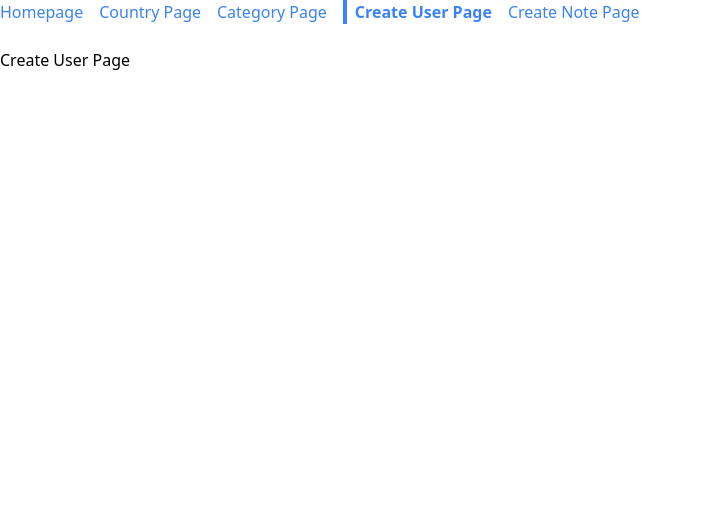
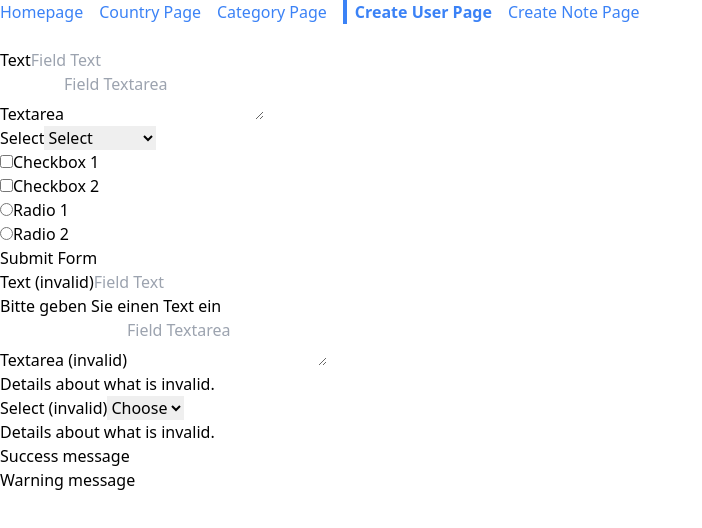
Before and after one commit to RyanThen/Travel-Notes, a React (Create React App) app in the folder frontend/: page /create-user in a window 1280 px wide. Shown: the top 528 px of the page, without its empty margins (0-702 px from the left). Built offline with nearby package versions, Linux system fonts and the light colour scheme; no server answers.

Commit message:
db query update, start user form

```diff
--- a/frontend/src/index.css
+++ b/frontend/src/index.css
@@ -6,5 +6,5 @@
 .world-map-graphic path { fill: #F8F8F8; stroke: grey; cursor: pointer; transition: fill 150ms; }
 .world-map-graphic path:hover { fill: lightgrey; transition: fill 150ms; }
 
-.accordion-open { grid-template-rows: 0fr; }
-.accordion-close { grid-template-rows: 1fr; }
+.accordion-close { grid-template-rows: 0fr; }
+.accordion-open { grid-template-rows: 1fr; }
--- a/frontend/src/pages/CountryPage.js
+++ b/frontend/src/pages/CountryPage.js
@@ -7,8 +7,10 @@ import Accordion from '../components/Accordion';
 function CountryPage() {
   const { activeCountry, categoryList } = useContext(TravelNotesContext);
 
+  // Next Step:  query the database and grab all travel notes related to each accordion title so I can add it to the accordion content (children)
+
   const renderedCategoryList = categoryList.map((category, index) => {
-    return <Accordion title={category.category_name} className="my-3">Content Here</Accordion>
+    return <Accordion title={category.category_name} key={index} className="my-3">Content Here</Accordion>
   });
 
   console.log(categoryList);
--- a/frontend/src/pages/CreateUserPage.js
+++ b/frontend/src/pages/CreateUserPage.js
@@ -1,7 +1,74 @@
 function CreateUserPage() {
   return (
     <div>
-      Create User Page
+      <form>
+        <div class='fieldset'>
+          <label for='text1'>Text</label>
+          <input type='text' id='text1' placeholder='Field Text'/>
+        </div>
+        <div class='fieldset'>
+          <label for='textarea1'>Textarea</label>
+          <textarea id='textarea1' placeholder='Field Textarea'></textarea>
+        </div>
+        <div class='fieldset'>
+          <label for='select1'>Select</label>
+          <select id='select1' placeholder='Field Textarea'>
+            <option value=''>Select</option>
+            <option value='Select One'>Select One</option>
+            <option value='Select Two'>Select Two</option>
+            <option value='Select Three'>Select Three</option>
+            <option value='Select Four'>Select Four</option>
+          </select>
+        </div>
+        <div class='fieldset'>
+          <div class='checkbox_block'>
+            <input type='checkbox' id='checkbox1'/>
+            <label for='checkbox1'>Checkbox 1</label>
+          </div>
+          <div class='checkbox_block'>
+            <input type='checkbox' id='checkbox2'/>
+            <label for='checkbox2'>Checkbox 2</label>
+          </div>
+        </div>
+        <div class='fieldset'>
+          <div class='radio_block'>
+            <input type='radio' name='radio1' id='radio1'/>
+            <label for='radio1'>Radio 1</label>
+          </div>
+          <div class='radio_block'>
+            <input type='radio' name='radio1' id='radio2'/>
+            <label for='radio2'>Radio 2</label>
+          </div>
+        </div>
+        <div class='fieldset'>
+          <button type='submit'>Submit Form</button>
+        </div>
+      </form>
+      <form>
+        <div class='fieldset is-invalid'>
+          <label for='text2'>Text (invalid)</label>
+          <input type='text' id='text2' placeholder='Field Text'/>
+          <div class='message-invalid'>Bitte geben Sie einen Text ein</div>
+        </div>
+        <div class='fieldset is-invalid'>
+          <label for='textarea2'>Textarea (invalid)</label>
+          <textarea id='textarea2' placeholder='Field Textarea'></textarea>
+          <div class='message-invalid'>Details about what is invalid.</div>
+        </div>
+        <div class='fieldset error'>
+          <label for='select1'>Select (invalid)</label>
+          <select id='select1' placeholder='Field Textarea'>
+            <option value=''>Choose</option>
+            <option value='Choose'>Choose</option>
+            <option value='Choose'>Choose</option>
+            <option value='Choose'>Choose</option>
+            <option value='Choose'>Choose</option>
+          </select>
+          <div class='message-error'>Details about what is invalid.</div>
+        </div>
+      </form>
+      <div class='message message--success'>Success message</div>
+      <div class='message message--warning'>Warning message</div>
     </div>
   )
 }
```
Also changed, not shown: frontend/src/components/Accordion.js (+2 -8 lines), 1 other file (tests, documents, lock files or other folders).
